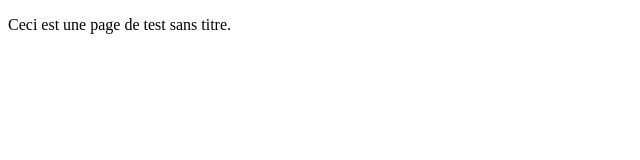
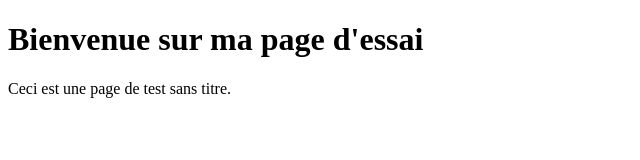
Before and after one commit to nourissaoui613-cell/mon-projet, a plain HTML site: page essai.html in a window 1280 px wide. Shown: the whole page, without its empty margins (0-640 px from the left). Drawn offline with Linux system fonts and the light colour scheme.

Commit message:
ajout d'un header dans essai.html

```diff
--- a/essai.html
+++ b/essai.html
@@ -4,6 +4,8 @@
 <title>Page d'essai</title>
 </head>
 <body>
-<p>Ceci est une page de test sans titre.</p>
+<h1>Bienvenue sur ma page d'essai</h1>
+<p> Ceci est une page de test sans titre.
+</p>
 </body>
 </html>
```
